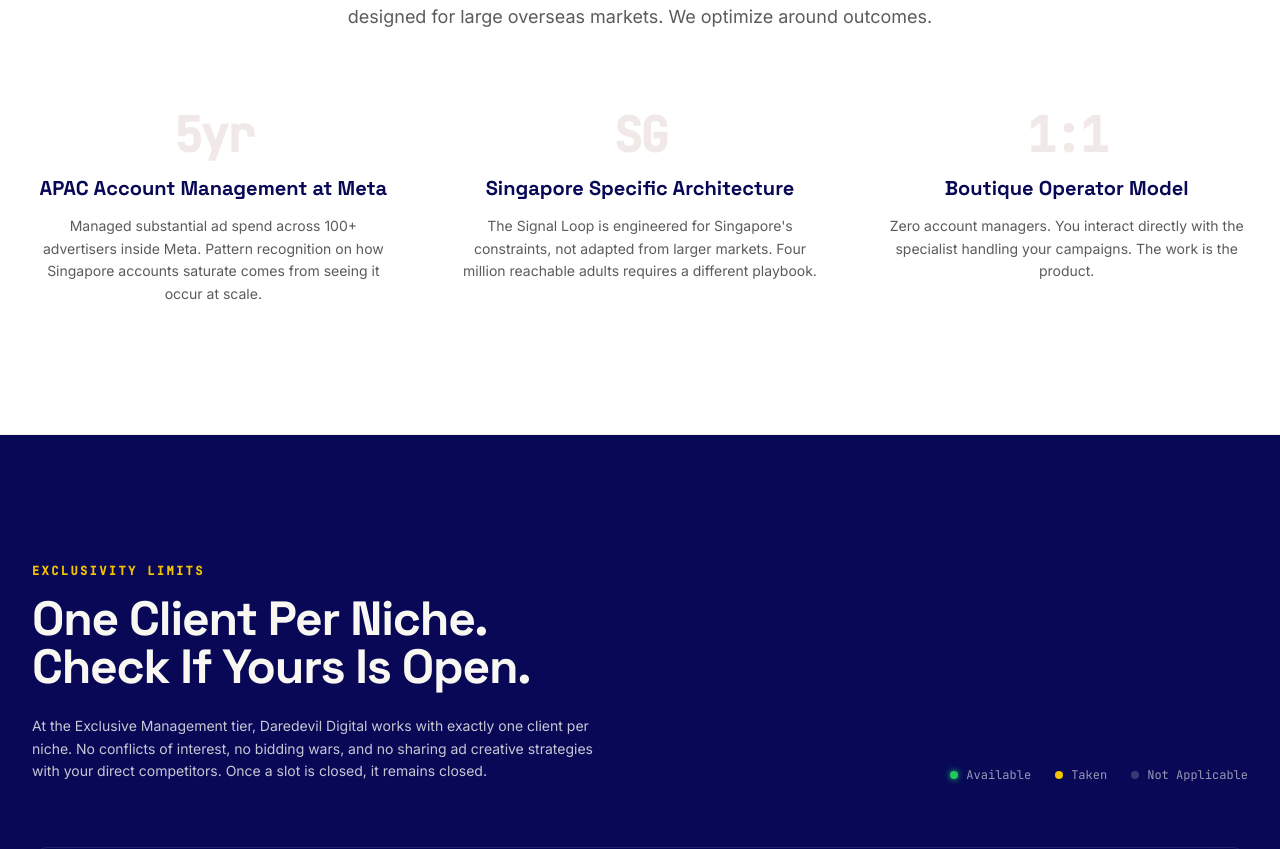
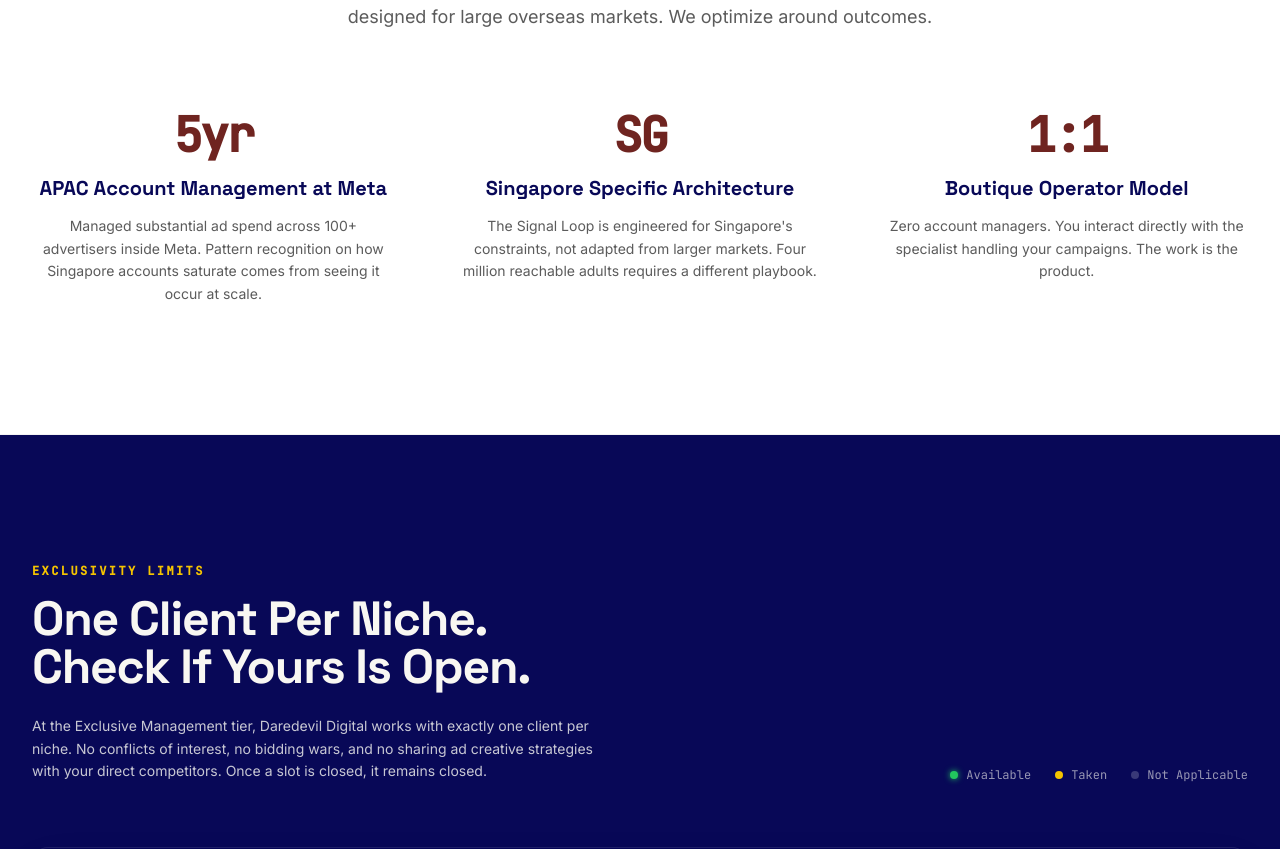
Before and after one commit to pruthvirajtarode/daredevildigital, a React (Vite) app: page / in a window 1280 px wide. Shown: the part 2169-3018 px from the top of the page. Built offline with nearby package versions, Linux system fonts and the light colour scheme.

Commit message:
style: increase opacity of stats in WhyD3 section so they are clearly visible

```diff
--- a/src/components/sections/WhyD3.tsx
+++ b/src/components/sections/WhyD3.tsx
@@ -47,7 +47,7 @@ export default function WhyD3() {
               transition={{ duration: 0.5, delay: index * 0.1 }}
               className="flex flex-col text-center items-center"
             >
-              <span className="block font-mono text-5xl font-bold text-brand-burgundy/10 mb-4 tracking-tighter">
+              <span className="block font-mono text-5xl font-bold text-brand-burgundy mb-4 tracking-tighter">
                 {point.stat}
               </span>
               <h3 className="font-display text-xl font-bold text-brand-navy mb-3 leading-snug">
```
